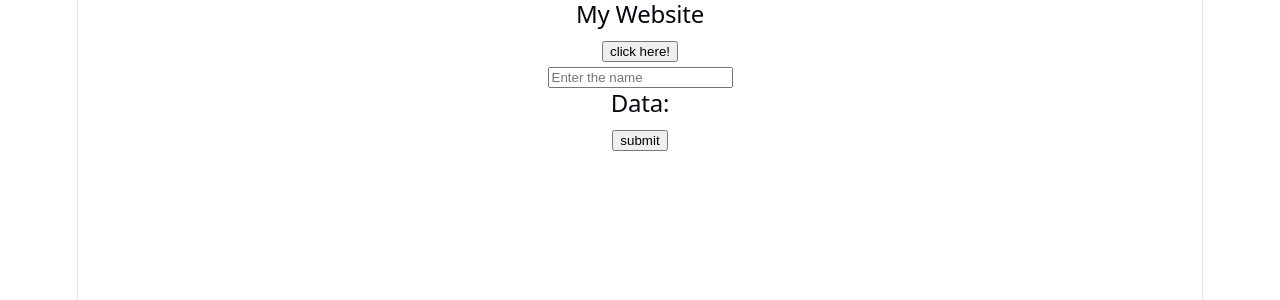
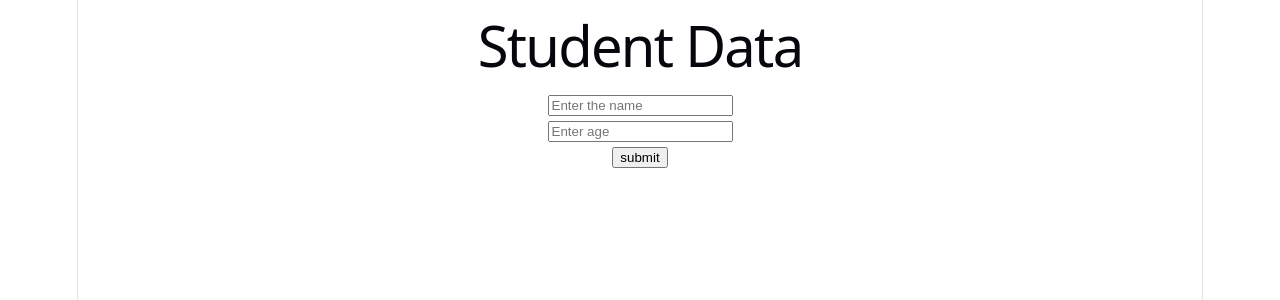
Before and after one commit to surajpandey230522-cloud/learning_react, a React (Vite) app: page / in a window 1280 px wide. Shown: the top 300 px of the page. Built offline with nearby package versions, Linux system fonts and the light colour scheme.

Commit message:
add form event of student

```diff
--- a/src/App.jsx
+++ b/src/App.jsx
@@ -31,7 +31,7 @@ function Counter() {
   );
 }
 
-//useState...........................................................//
+//useState..................with string.........................................//
 
 function Student1(){
   const[name,setName]=useState("suraj")
@@ -43,7 +43,7 @@ function Student1(){
   </div>
   )
 }
-//useState....................................................................//
+//useState..............with array......................................................//
 function Data() {
   const [students, setStudents] = useState([
     "Suraj",
@@ -81,33 +81,52 @@ function Event(){
   )
 }
 
-//handle input with state.............................................//
+//handle input with state...............form..............................//
 
 function Form(){
   const [name,setName]=useState("")
+  const [age,setAge]=useState("")
+  const [result,setResult]=useState(null)
 
   function submit(event){
     event.preventDefault();
 
-    if(!name.trim()){
-      alert("please enter the name")
+    if(!name.trim()||!age){
+      alert("please enter the name and age")
+      return;
     }
-    alert(`Name:${name}`)
+
+    setResult({name:name,age:age})
+
   }
   return(
+    <div>
+      <h1>Student Data</h1>
     <form onSubmit={submit}>
-      <input value={name} onChange={(event)=>setName(event.target.value)} placeholder="Enter the name"/>
-      <h2>Data:{name}</h2>
+      <input type="text" value={name} onChange={(event)=>setName(event.target.value)} placeholder="Enter the name"/>
+      <br></br>
+      <input type="number" min="1" value={age} onChange={(event)=>setAge(event.target.value)} placeholder="Enter age"/>
+      <br></br>
       <button type="submit">submit</button>
     </form>
+    {result&&(
+      <div>
+       <h2>student data</h2>
+      <p>Name:{result.name}</p>
+      <p>Age:{result.age}</p>
+        </div>
+    )}
+    </div>
   )
 }
+
+
 
 
 function App() {
   return (
     <div>
-      <Navbar />
+      {/* <Navbar /> */}
       {/* <h1>Welcome to React</h1>
       <p>I am learning React step by step.</p>
       <Student name="Suraj Pandey"/>
@@ -116,7 +135,7 @@ function App() {
       <Student1/>
       <Data/>
       <Footer/> */}
-      <Event/>
+      {/* <Event/> */}
       <Form/>
     </div>
   );
```
